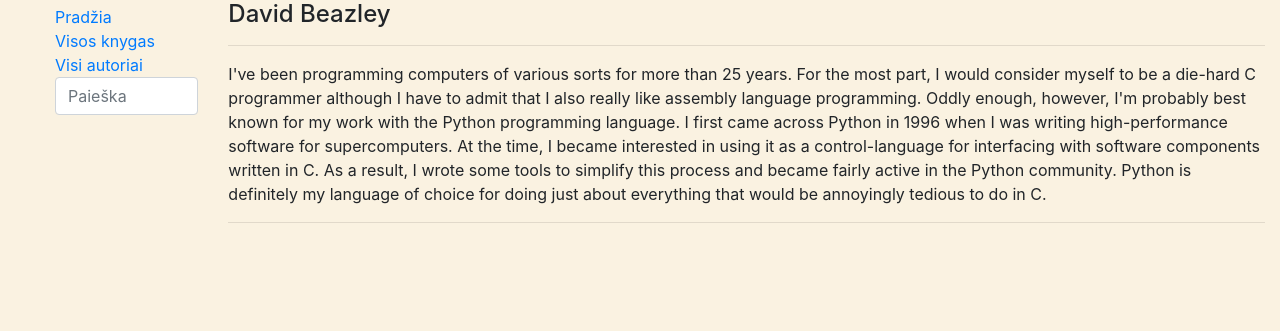
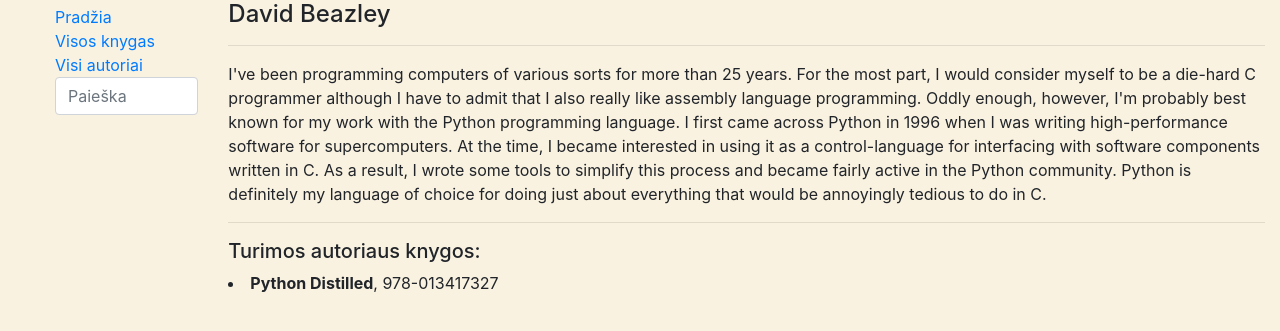
Before and after one commit to ram-pyth/djangoPTU18, a Django app: page /library/authors/5 in a window 1280 px wide. Shown: the top 331 px of the page. Run offline with Django 4.2, Linux system fonts and the light colour scheme; data comes from the database, SQL or seed files in the repository; some libraries are stand-ins or nearby versions.

Commit message:
paskaita 5 viewsas pridėtas knygų sarašas author.html

```diff
--- a/library/templates/author.html
+++ b/library/templates/author.html
@@ -5,4 +5,8 @@
 <hr/>
 <p>{{ author_obj.description }}</p>
 <hr/>
+<h5>Turimos autoriaus knygos:</h5>
+{% for book in author_obj.books.all %}
+    <li> <strong>{{ book.title }}</strong>, {{ book.isbn }} </li>
+{% endfor %}
 {% endblock %}
```
